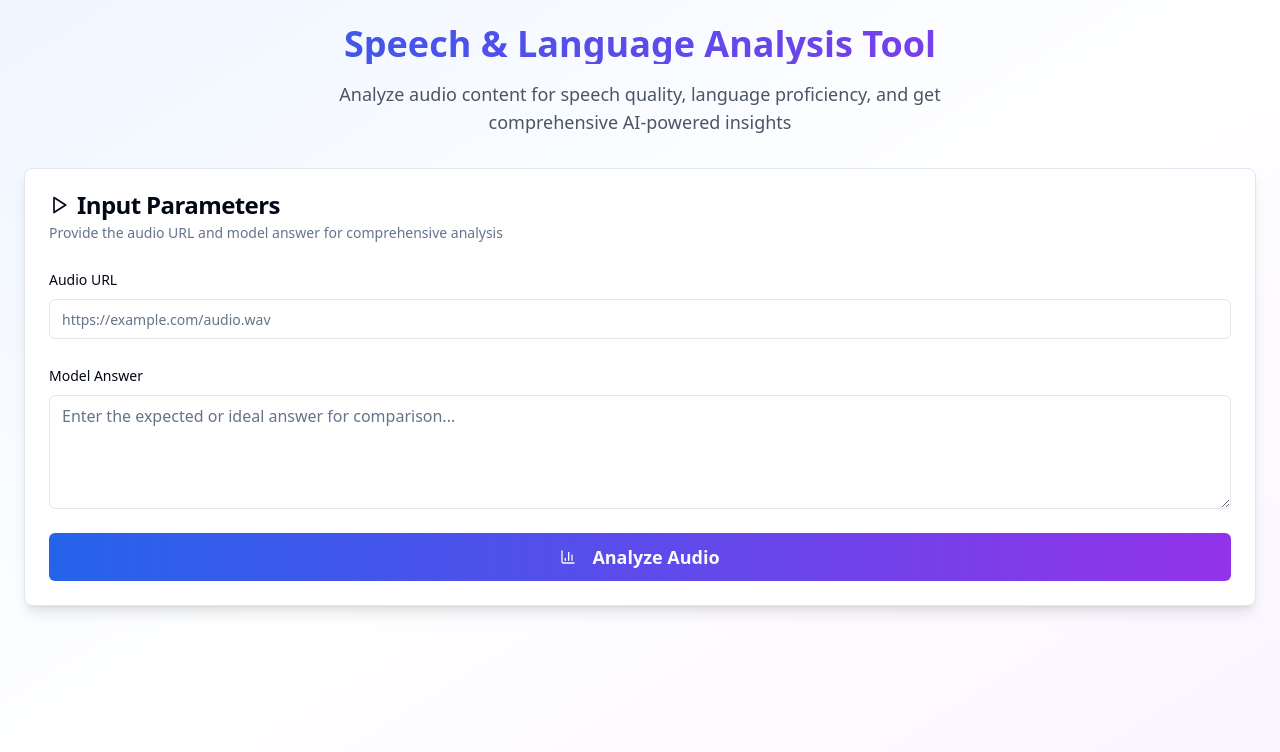
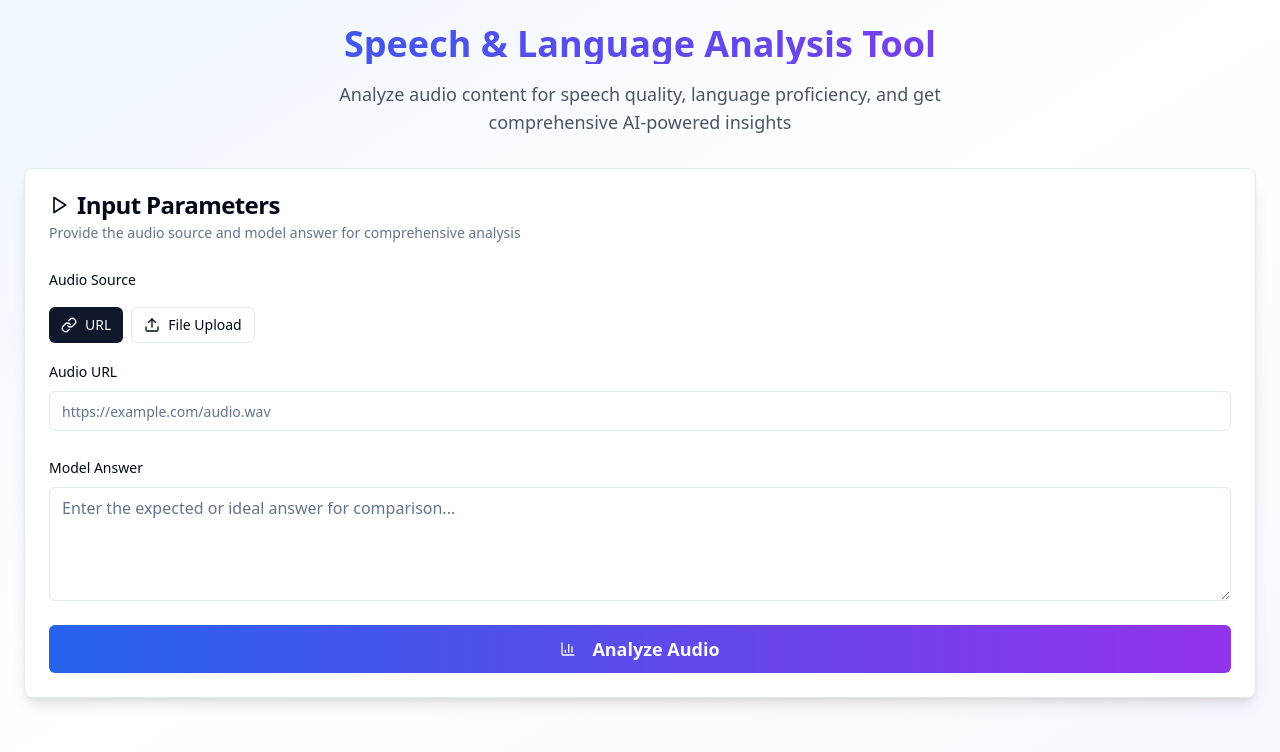
Before and after one commit to Arbaaz25/speak-scribe-analyze, a React (Vite) app: page / in a window 1280 px wide. Shown: the top 752 px of the page. Built offline with nearby package versions, Linux system fonts and the light colour scheme.

Commit message:
feat: Add file upload option for audio URL
Allows users to upload an audio file or provide a URL.

```diff
--- a/src/components/AnalysisForm.tsx
+++ b/src/components/AnalysisForm.tsx
@@ -1,11 +1,10 @@
-
 import React, { useState } from 'react';
 import { Button } from '@/components/ui/button';
 import { Input } from '@/components/ui/input';
 import { Textarea } from '@/components/ui/textarea';
 import { Card, CardContent, CardDescription, CardHeader, CardTitle } from '@/components/ui/card';
 import { Label } from '@/components/ui/label';
-import { Loader2, Play, FileText, BarChart3, MessageSquare, Brain } from 'lucide-react';
+import { Loader2, Play, FileText, BarChart3, MessageSquare, Brain, Upload, Link } from 'lucide-react';
 import { useToast } from '@/hooks/use-toast';
 
 interface AnalysisResults {
@@ -40,11 +39,29 @@ interface AnalysisResults {
 }
 
 export const AnalysisForm = () => {
+  const [inputMode, setInputMode] = useState<'url' | 'file'>('url');
   const [url, setUrl] = useState('');
+  const [audioFile, setAudioFile] = useState<File | null>(null);
   const [modelAnswer, setModelAnswer] = useState('');
   const [isAnalyzing, setIsAnalyzing] = useState(false);
   const [results, setResults] = useState<AnalysisResults | null>(null);
   const { toast } = useToast();
+
+  const handleFileChange = (e: React.ChangeEvent<HTMLInputElement>) => {
+    const file = e.target.files?.[0];
+    if (file) {
+      // Check if it's an audio file
+      if (file.type.startsWith('audio/')) {
+        setAudioFile(file);
+      } else {
+        toast({
+          title: "Invalid File Type",
+          description: "Please select an audio file",
+          variant: "destructive"
+        });
+      }
+    }
+  };
 
   const parseAnalysisScore = (analysisString: string): { score: number; issues: number; justification: string } => {
     try {
@@ -60,10 +77,12 @@ export const AnalysisForm = () => {
   };
 
   const handleAnalyze = async () => {
-    if (!url.trim() || !modelAnswer.trim()) {
+    const hasInput = inputMode === 'url' ? url.trim() : audioFile;
+
+    if (!hasInput || !modelAnswer.trim()) {
       toast({
         title: "Missing Information",
-        description: "Please provide both URL and Model Answer",
+        description: "Please provide both audio input and Model Answer",
         variant: "destructive"
       });
       return;
@@ -142,10 +161,39 @@ export const AnalysisForm = () => {
             Input Parameters
           </CardTitle>
           <CardDescription>
-            Provide the audio URL and model answer for comprehensive analysis
+            Provide the audio source and model answer for comprehensive analysis
           </CardDescription>
         </CardHeader>
         <CardContent className="space-y-6">
+          <div className="space-y-4">
+            <Label>Audio Source</Label>
+
+            {/* Toggle buttons */}
+            <div className="flex space-x-2 mb-4">
+              <Button
+                type="button"
+                variant={inputMode === 'url' ? 'default' : 'outline'}
+                size="sm"
+                onClick={() => setInputMode('url')}
+                className="flex items-center gap-2"
+              >
+                <Link className="h-4 w-4" />
+                URL
+              </Button>
+              <Button
+                type="button"
+                variant={inputMode === 'file' ? 'default' : 'outline'}
+                size="sm"
+                onClick={() => setInputMode('file')}
+                className="flex items-center gap-2"
+              >
+                <Upload className="h-4 w-4" />
+                File Upload
+              </Button>
+            </div>
+
+            {/* URL Input */}
+            {inputMode === 'url' && (
               <div className="space-y-2">
                 <Label htmlFor="url">Audio URL</Label>
                 <Input
@@ -156,6 +204,27 @@ export const AnalysisForm = () => {
                   onChange={(e) => setUrl(e.target.value)}
                   className="text-base"
                 />
+              </div>
+            )}
+
+            {/* File Upload */}
+            {inputMode === 'file' && (
+              <div className="space-y-2">
+                <Label htmlFor="audioFile">Audio File</Label>
+                <Input
+                  id="audioFile"
+                  type="file"
+                  accept="audio/*"
+                  onChange={handleFileChange}
+                  className="text-base"
+                />
+                {audioFile && (
+                  <p className="text-sm text-gray-600">
+                    Selected: {audioFile.name} ({(audioFile.size / 1024 / 1024).toFixed(2)} MB)
+                  </p>
+                )}
+              </div>
+            )}
           </div>
 
           <div className="space-y-2">
```
Lines whose indentation alone changed are shown as unchanged.
